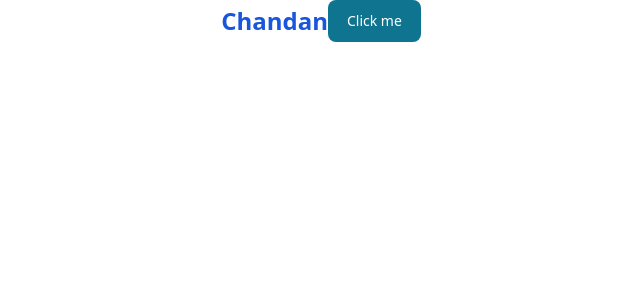
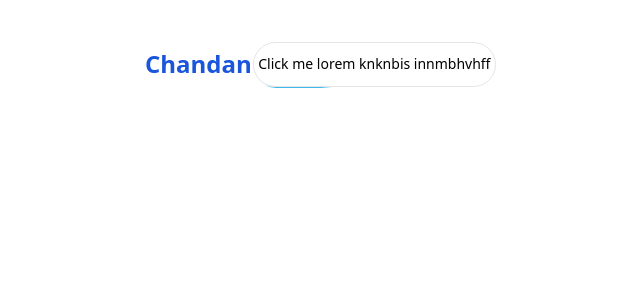
Before and after one commit to Chandan8018/QuadB_Assignment, a React (Vite) app: page / in a window 1280 px wide. Shown: the top 300 px of the page, without its empty margins (319-959 px from the left). Built offline with nearby package versions, Linux system fonts and the light colour scheme.

Commit message:
Install framer-motion and moving border

```diff
--- a/package.json
+++ b/package.json
@@ -10,9 +10,12 @@
     "preview": "vite preview"
   },
   "dependencies": {
+    "clsx": "^2.1.1",
     "flowbite-react": "^0.9.0",
+    "framer-motion": "^11.2.10",
     "react": "^18.2.0",
-    "react-dom": "^18.2.0"
+    "react-dom": "^18.2.0",
+    "tailwind-merge": "^2.3.0"
   },
   "devDependencies": {
     "@types/react": "^18.2.66",
--- a/src/App.jsx
+++ b/src/App.jsx
@@ -1,11 +1,16 @@
-import { Button } from "flowbite-react";
 import React from "react";
+import { Button } from "./components/ui/moving-border";
 
 function App() {
   return (
-    <div className='flex justify-center items-center'>
+    <div className='flex justify-center items-center mt-10'>
       <h1 className='font-bold text-blue-700 text-2xl'>Chandan</h1>
-      <Button>Click me</Button>
+      <Button
+        borderRadius='1.75rem'
+        className='bg-white dark:bg-slate-900 text-black dark:text-white border-neutral-200 dark:border-slate-800'
+      >
+        <span className='px-1'>Click me lorem knknbis innmbhvhff</span>
+      </Button>
     </div>
   );
 }
--- /dev/null
+++ b/src/components/ui/moving-border.jsx
@@ -0,0 +1,123 @@
+"use client";
+import React, { useRef } from "react";
+import {
+  motion,
+  useAnimationFrame,
+  useMotionTemplate,
+  useMotionValue,
+  useTransform,
+} from "framer-motion";
+import { cn } from "../../utils/cn";
+
+export function Button({
+  borderRadius = "1.75rem",
+  children,
+  as: Component = "button",
+  containerClassName,
+  borderClassName,
+  duration,
+  className,
+  ...otherProps
+}) {
+  return (
+    <Component
+      className={cn(
+        "bg-transparent relative text-xl  h-12 min-w-20 p-[1.5px] overflow-hidden ",
+        containerClassName
+      )}
+      style={{
+        borderRadius: borderRadius,
+      }}
+      {...otherProps}
+    >
+      <div
+        className='absolute inset-0'
+        style={{ borderRadius: `calc(${borderRadius} * 0.96)` }}
+      >
+        <MovingBorder duration={duration} rx='30%' ry='30%'>
+          <div
+            className={cn(
+              "h-20 w-20 opacity-[0.8] bg-[radial-gradient(var(--sky-500)_40%,transparent_60%)]",
+              borderClassName
+            )}
+          />
+        </MovingBorder>
+      </div>
+
+      <div
+        className={cn(
+          "relative bg-slate-900/[0.8] border border-slate-800 backdrop-blur-xl text-white flex items-center justify-center w-full h-full text-sm antialiased",
+          className
+        )}
+        style={{
+          borderRadius: `calc(${borderRadius} * 0.96)`,
+        }}
+      >
+        {children}
+      </div>
+    </Component>
+  );
+}
+
+export const MovingBorder = ({
+  children,
+  duration = 2000,
+  rx,
+  ry,
+  ...otherProps
+}) => {
+  const pathRef = useRef();
+  const progress = useMotionValue(0);
+
+  useAnimationFrame((time) => {
+    const length = pathRef.current?.getTotalLength();
+    if (length) {
+      const pxPerMillisecond = length / duration;
+      progress.set((time * pxPerMillisecond) % length);
+    }
+  });
+
+  const x = useTransform(
+    progress,
+    (val) => pathRef.current?.getPointAtLength(val).x
+  );
+  const y = useTransform(
+    progress,
+    (val) => pathRef.current?.getPointAtLength(val).y
+  );
+
+  const transform = useMotionTemplate`translateX(${x}px) translateY(${y}px) translateX(-50%) translateY(-50%)`;
+
+  return (
+    <>
+      <svg
+        xmlns='http://www.w3.org/2000/svg'
+        preserveAspectRatio='none'
+        className='absolute h-full w-full'
+        width='100%'
+        height='100%'
+        {...otherProps}
+      >
+        <rect
+          fill='none'
+          width='100%'
+          height='100%'
+          rx={rx}
+          ry={ry}
+          ref={pathRef}
+        />
+      </svg>
+      <motion.div
+        style={{
+          position: "absolute",
+          top: 0,
+          left: 0,
+          display: "inline-block",
+          transform,
+        }}
+      >
+        {children}
+      </motion.div>
+    </>
+  );
+};
--- /dev/null
+++ b/src/utils/cn.js
@@ -0,0 +1,6 @@
+import { clsx } from "clsx";
+import { twMerge } from "tailwind-merge";
+
+export function cn(...inputs) {
+  return twMerge(clsx(inputs));
+}
--- a/tailwind.config.js
+++ b/tailwind.config.js
@@ -1,9 +1,23 @@
 const flowbite = require("flowbite-react/tailwind");
+const flattenColorPalette =
+  require("tailwindcss/lib/util/flattenColorPalette").default;
+
 /** @type {import('tailwindcss').Config} */
 export default {
   content: ["./index.html", "./src/**/*.{js,ts,jsx,tsx}", flowbite.content()],
   theme: {
     extend: {},
   },
-  plugins: [flowbite.plugin()],
+  plugins: [flowbite.plugin(), addVariablesForColors],
 };
+
+function addVariablesForColors({ addBase, theme }) {
+  let allColors = flattenColorPalette(theme("colors"));
+  let newVars = Object.fromEntries(
+    Object.entries(allColors).map(([key, val]) => [`--${key}`, val])
+  );
+
+  addBase({
+    ":root": newVars,
+  });
+}
```
Also changed, not shown: 1 other file (tests, documents, lock files or other folders).
